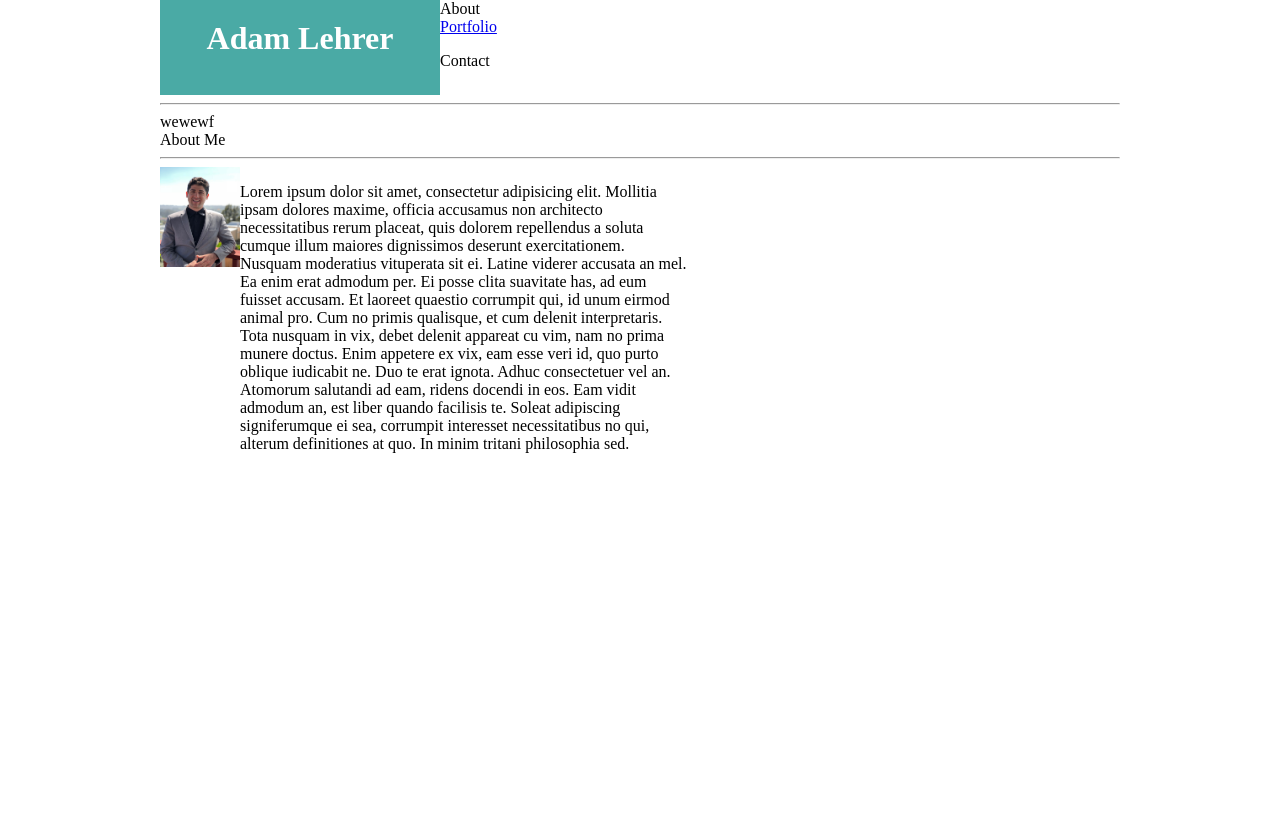
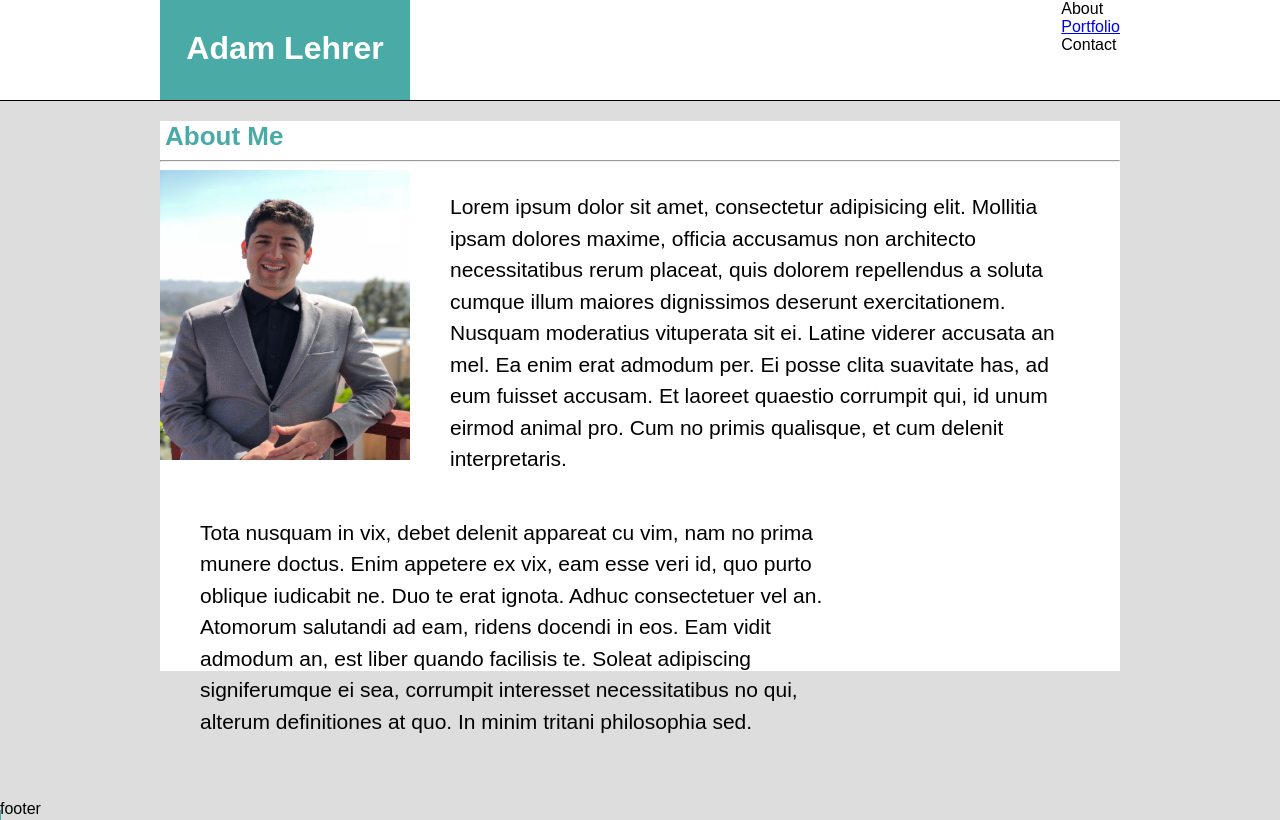
Before and after one commit to AdamSL394/Basic-Portfolio, a plain HTML site: page index.html in a window 1280 px wide. Drawn offline with Linux system fonts and the light colour scheme; files whose address does not match are found by name.

Commit message:
correct adjusted header

```diff
--- a/assets/css/style.css
+++ b/assets/css/style.css
@@ -1,42 +1,81 @@
+body{
+    margin: 0 auto;
+    font-family: Arial, 'Helvetica Neue', Arial, Helvetica, sans-serif;
+    background-color:#dddddd;
+}
+.heading{
+    width:100%;
+    margin:0 auto;
+    background-color:white;
+    height:100px;
+    border-bottom: 1px solid black;
+}
+.container{
+    height:100%;
+    width: 960px;
+    margin: 0 auto;
+
+}
+#name{
+    background-color:#4aaaa5;
+    height:70%;
+    width:250px;
+    float:left;
+    text-align: center;
+    color: white;
+    margin-bottom: 1px;
+    padding-top: 30px;
+}
+.ground{
+    margin:0 auto;
+    float: right;
+    display: block;
+}
 #clearfix{
     clear:both;
 }
+.summary{
+    width:960px;
+    margin: 0 auto;
+    margin-top: 20px;
+    background:white;
+    height:550px;
 
-h1{
-
-    background-color:#4aaaa5;
-    height:75px;
-    width:280px;
-    margin:0 auto;
-    float:left;
-    text-align: center;
-    color: white;
-    Padding-top:20px;
+}
+#aboutme{
+    background-color:white;
+    height:100%;
+    width:100%;
 }
 
-.profile{
-    float:left;;
-    width:100px;
-    top:0;
-    right: 0;
-}
+#me{
+    color:#4aaaa5;
+    font-size:26px;
+    font-weight: bold;
+    font-family: Arial, 'Helvetica Neue', Arial, Helvetica, sans-serif;
+    padding-left: 5px;
 
-body{
-    width:960px;
-    margin: 0 auto;
-}
-
-.test{
-background-color: black;
-height: 100%;
-width: 100%;
-}
-
-img{
-    float: left;
-    width:80px
 }
 p{
     float:left;
-width: 450px;
+    width: 65%;
+    margin-left: 40px;
+    line-height: 150%;
+    font-size: 21px;
+
 }
+img{
+
+    float: left;
+    width: 250px;
+    Height:290px;
+}
+
+h1 {
+    margin: 0;
+}
+ #footer{
+    border-bottom:10px solid #4aaaa5;
+    height:10px;
+    width:1px;
+ }
--- a/index.html
+++ b/index.html
@@ -1,5 +1,6 @@
 <!DOCTYPE html>
 <html lang="en">
+
 <head>
     <meta charset="UTF-8">
     <meta name="viewport" content="width=device-width, initial-scale=1.0">
@@ -7,46 +8,58 @@
     <title>Portfolio</title>
     <link rel="stylesheet" href="assets/css/style.css" type="text/css">
 
-    <div>
-            <h1>Adam Lehrer</h1>
-    <div>
-        <section class="profile">
-            <p1>About</p1>
-            <div id="Portfolio">
-                <a link href="/portfolio.html">Portfolio</a>
-            </div>
-            <div id="Contact">
-                <p>Contact</p>
-            </div>
-        </section>
-
-        <div id="clearfix">
-            </div>
-     <hr>
-
-
 </head>
 
 <body>
+    <header class="heading">
+        <div class="container">
+            <h1 id="name">Adam Lehrer</h1>
+            <nav class="ground">
+                <div id="profile">
+                    About
+                <div id="Portfolio">
+                    <a link href="/portfolio.html">Portfolio</a>
+                </div>
+                <div id="Contact">
+                    <p3>Contact</p3>
+                </div>
+            </nav>
+        </div>
+    </header>
 
-            <div id="test">
-        wewewf
-            </div>
 
+    <div id="clearfix"></div>
+
+    <div class="summary">
         <div id="me">
             <p2>About Me</p2>
         </div>
-
         <hr>
 
-        <img src="/Users/adam/Desktop/Basic-Portfolio/assets/images/LinkedIn Profile .jpeg" width=80px height="100px">
+        <img src="/Users/adam/Desktop/Basic-Portfolio/assets/images/LinkedIn Profile .jpeg" width=500px height="400px">
         <p>
-            Lorem ipsum dolor sit amet, consectetur adipisicing elit. Mollitia ipsam dolores maxime, officia accusamus non architecto necessitatibus rerum placeat, quis dolorem repellendus a soluta cumque illum maiores dignissimos deserunt exercitationem. Nusquam moderatius vituperata sit ei. Latine viderer accusata an mel. Ea enim erat admodum per. Ei posse clita suavitate has, ad eum fuisset accusam.
+            Lorem ipsum dolor sit amet, consectetur adipisicing elit. Mollitia ipsam dolores maxime, officia accusamus
+            non architecto necessitatibus rerum placeat, quis dolorem repellendus a soluta cumque illum maiores
+            dignissimos deserunt exercitationem. Nusquam moderatius vituperata sit ei. Latine viderer accusata an mel.
+            Ea enim erat admodum per. Ei posse clita suavitate has, ad eum fuisset accusam.
 
-            Et laoreet quaestio corrumpit qui, id unum eirmod animal pro. Cum no primis qualisque, et cum delenit interpretaris. Tota nusquam in vix, debet delenit appareat cu vim, nam no prima munere doctus. Enim appetere ex vix, eam esse veri id, quo purto oblique iudicabit ne. Duo te erat ignota.
+            Et laoreet quaestio corrumpit qui, id unum eirmod animal pro. Cum no primis qualisque, et cum delenit
+            interpretaris.
+            <p>Tota nusquam in vix, debet delenit appareat cu vim, nam no prima munere doctus. Enim appetere ex vix, eam
+                esse veri id, quo purto oblique iudicabit ne. Duo te erat ignota.
 
-            Adhuc consectetuer vel an. Atomorum salutandi ad eam, ridens docendi in eos. Eam vidit admodum an, est liber quando facilisis te. Soleat adipiscing signiferumque ei sea, corrumpit interesset necessitatibus no qui, alterum definitiones at quo. In minim tritani philosophia sed.
+                Adhuc consectetuer vel an. Atomorum salutandi ad eam, ridens docendi in eos. Eam vidit admodum an, est
+                liber quando facilisis te. Soleat adipiscing signiferumque ei sea, corrumpit interesset necessitatibus
+                no qui, alterum definitiones at quo. In minim tritani philosophia sed.</p>
 
         </p>
+    </div>
+    <div id="clearfix"></div>
 </body>
+
+
+<footer id="footer">
+footer
+</footer>
+
 </html>
```
Also changed, not shown: contact.html (+12 -0 lines), portfolio.html (+13 -0 lines).
